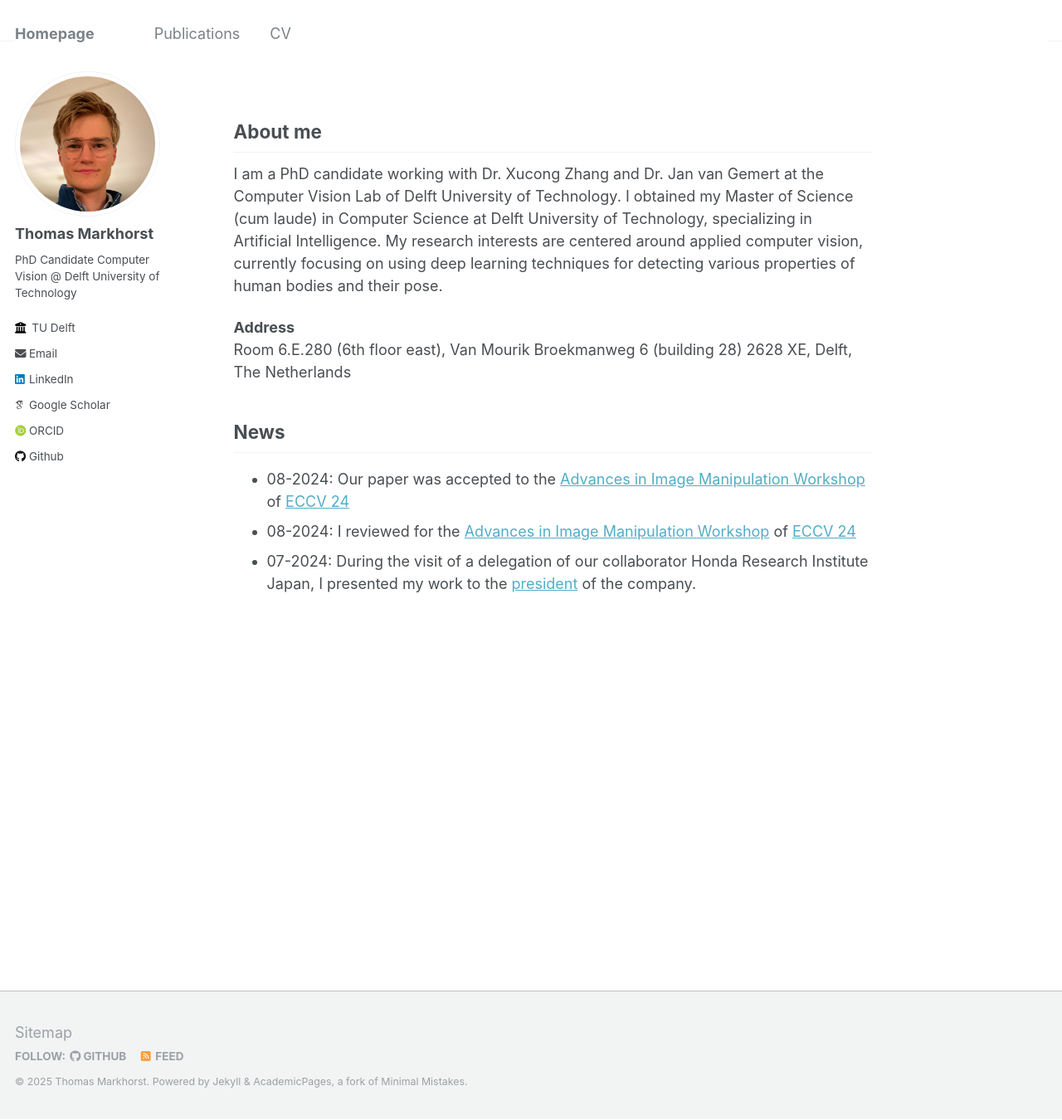
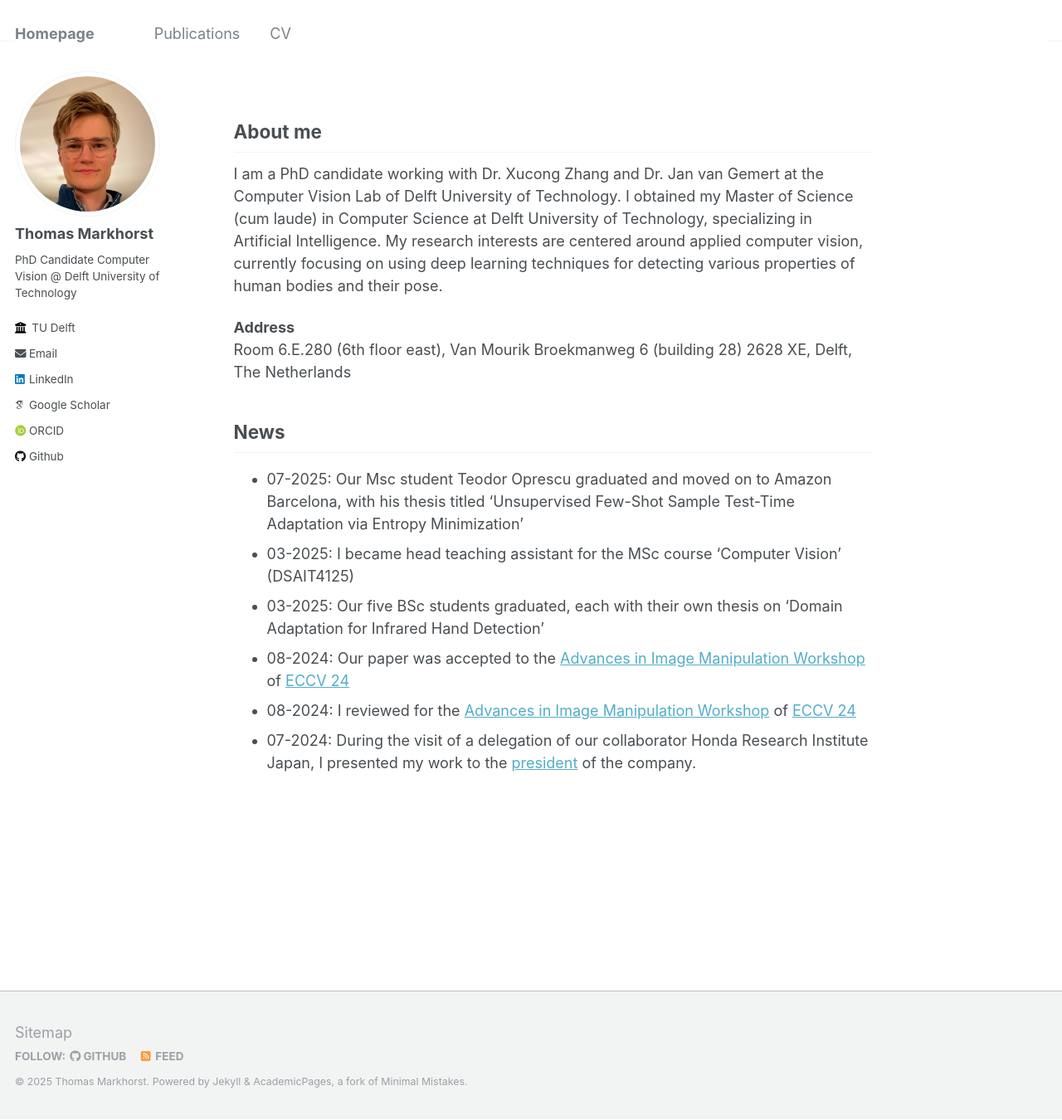
Before and after one commit to Thomas-Markhorst/thomas-markhorst.github.io, a Jekyll site: the page built from _pages/about.md, in a window 1280 px wide and 1350 px high. Shown: the whole window at 83% size. Built offline with Jekyll 4.4.1, drawn with Linux system fonts in a browser that asks for light colours; some web fonts are replaced.

Commit message:
news updates

```diff
--- a/_pages/about.md
+++ b/_pages/about.md
@@ -18,6 +18,9 @@ Room 6.E.280 (6th floor east), Van Mourik Broekmanweg 6 (building 28)
 
 News
 ------
+* 07-2025: Our Msc student Teodor Oprescu graduated and moved on to Amazon Barcelona, with his thesis titled 'Unsupervised Few-Shot Sample Test-Time Adaptation via Entropy Minimization'
+* 03-2025: I became head teaching assistant for the MSc course 'Computer Vision' (DSAIT4125)
+* 03-2025: Our five BSc students graduated, each with their own thesis on 'Domain Adaptation for Infrared Hand Detection'
 * 08-2024: Our paper was accepted to the [Advances in Image Manipulation Workshop](<https://www.cvlai.net/aim/2024/>) of [ECCV 24](<https://eccv.ecva.net>)
 * 08-2024: I reviewed for the [Advances in Image Manipulation Workshop](<https://www.cvlai.net/aim/2024/>) of [ECCV 24](<https://eccv.ecva.net>)
 * 07-2024: During the visit of a delegation of our collaborator Honda Research Institute Japan, I presented my work to the [president](<https://www.jp.honda-ri.com/en/about/>) of the company.
```
